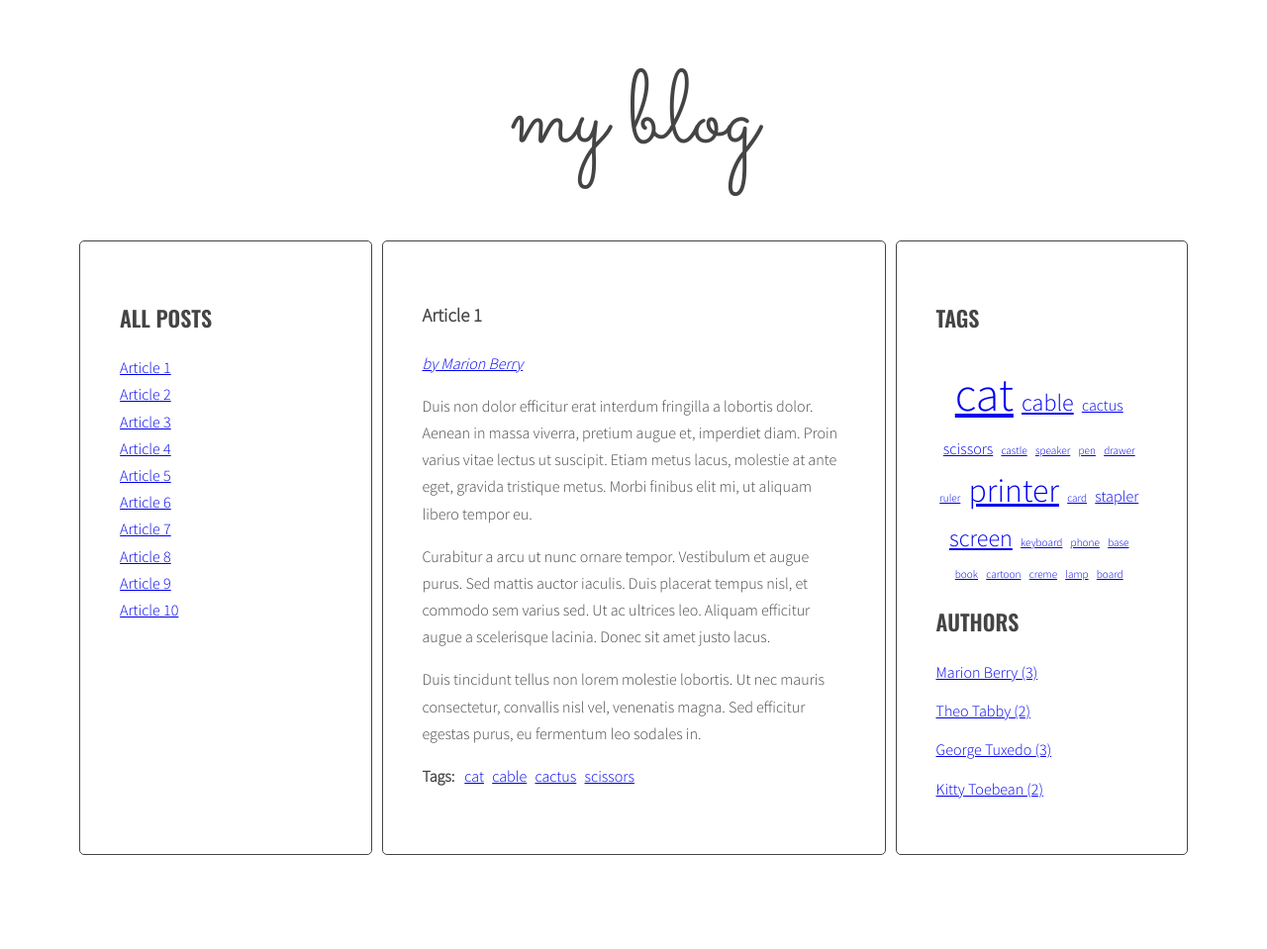
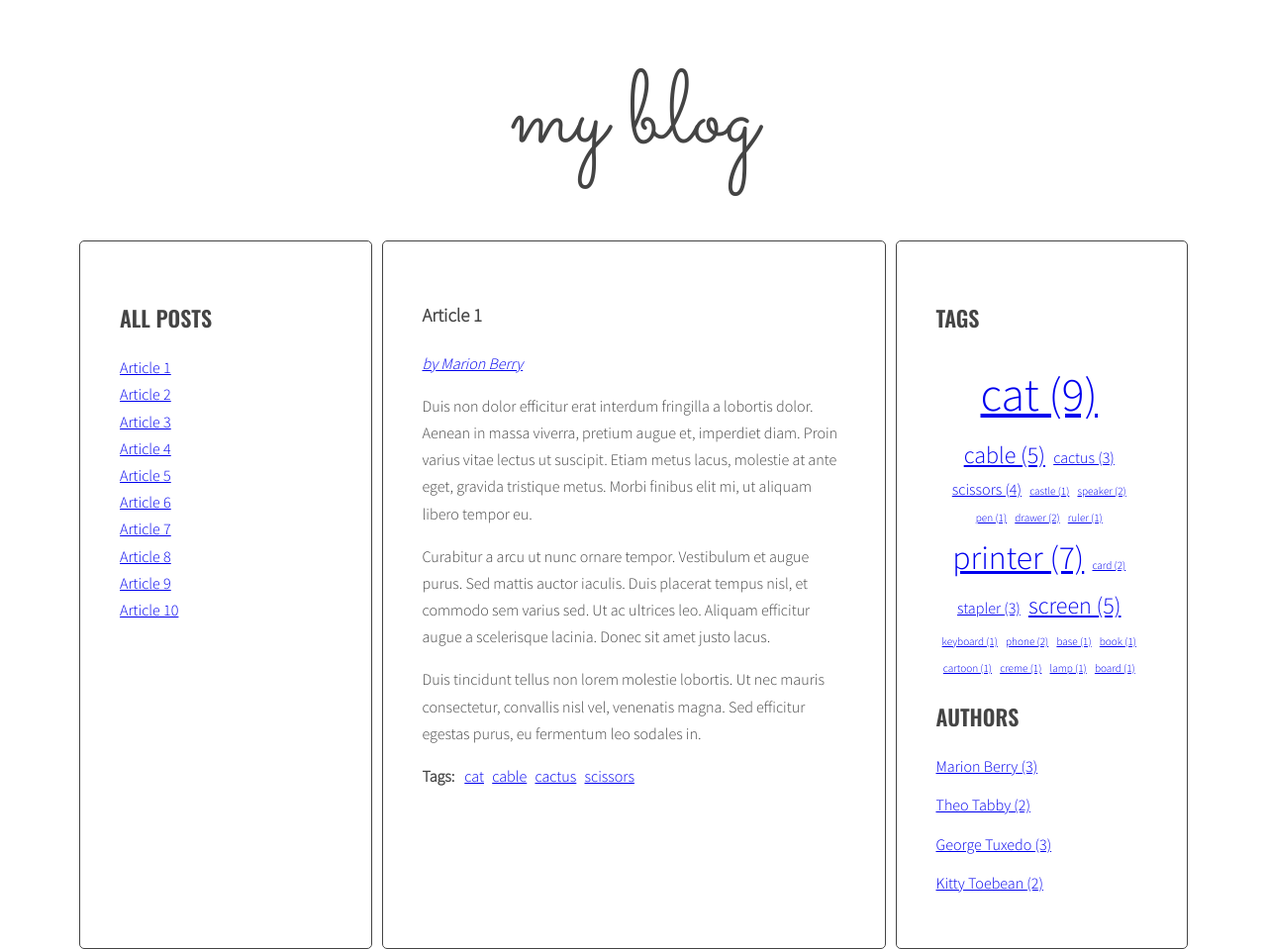
Before and after one commit to kraajaan/javascript-blog, a website: page index.html in a window 1280 px wide. Shown: the whole page at 99% size. Before the commit the page ends 872 px from the top, so only its background shows below. Drawn offline with nearby package versions, Linux system fonts and the light colour scheme.

Commit message:
Completion of submodule 7_4

```diff
--- a/index.html
+++ b/index.html
@@ -207,6 +207,15 @@
 	</script>
 
 	<script id="template-tag-cloud-link" type="text/x-handlebars-template">
+		{{#each tags}}
+		  <li><a class="{{ className }}" href="#tag-{{ tag }}">{{ tag }} ({{ count }}) </a></li>
+	  {{/each}}
+	</script>
+
+	<script id="template-author-bottom-link" type="text/x-handlebars-template">
+		{{#each authors}}
+		  <li><a href="#{{ href }}">{{ authorName }} ({{ count }}) </a></li>
+	  {{/each}}
 	</script>
 
 	<script src="https://cdnjs.cloudflare.com/ajax/libs/handlebars.js/4.1.0/handlebars.min.js"></script>
--- a/js/script.js
+++ b/js/script.js
@@ -6,7 +6,8 @@
     articleLink: Handlebars.compile(document.querySelector('#template-article-link').innerHTML),
     tagBottomLink: Handlebars.compile(document.querySelector('#template-tag-bottom-link').innerHTML),
     authorTopLink: Handlebars.compile(document.querySelector('#template-author-top-link').innerHTML),
-    tagCloudLink: Handlebars.compile(document.querySelector('#template-tag-cloud-link').innerHTML)
+    tagCloudLink: Handlebars.compile(document.querySelector('#template-tag-cloud-link').innerHTML),
+    authorBottomLink: Handlebars.compile(document.querySelector('#template-author-bottom-link').innerHTML),
 
   }
 
@@ -21,7 +22,8 @@
     optTagsListSelector = '.tags.list',
     optCloudClassCount = 5,
     optCloudClassPrefix = 'tag-size-',
-    optAuthorsListSelector = '.list.authors';
+    optAuthorsListSelector = '.list.authors',
+    optAuthorsClassPrefix = 'author-';
 
 
 
@@ -216,18 +218,26 @@
     //console.log('tagsParams:', tagsParams);
 
     /* [NEW] create variable for all links HTML code */
-    let allTagsHTML = '';
+    //let allTagsHTML = '';
+    const allTagsData = {tags: []};
 
     /* [NEW] START LOOP: for each tag in allTags: */
     for(let tag in allTags){
       /* [NEW] generate code of a link and add it to allTagsHTML */
       //allTagsHTML += '<li><a class="' + optCloudClassPrefix + calculateTagClass(allTags[tag], tagsParams) + '" href=#tag-' + tag + '">'+ tag + ' (' + allTags[tag] + ')</a></li> ';
-      allTagsHTML += '<li><a class="' + optCloudClassPrefix + calculateTagClass(allTags[tag], tagsParams) + '" href="#tag-' + tag + '">'+ tag + '</a></li> ';
+      //allTagsHTML += '<li><a class="' + optCloudClassPrefix + calculateTagClass(allTags[tag], tagsParams) + '" href="#tag-' + tag + '">'+ tag + '</a></li> ';
+      allTagsData.tags.push({
+        tag: tag,
+        count: allTags[tag],
+        className: optCloudClassPrefix + calculateTagClass(allTags[tag], tagsParams)
+      });
     }
     /* [NEW] END LOOP: for each tag in allTags: */
 
     /*[NEW] add HTML from allTagsHTML to tagList */
-    tagList.innerHTML = allTagsHTML;
+    //tagList.innerHTML = allTagsHTML;
+    tagList.innerHTML = templates.tagCloudLink(allTagsData);
+    //console.log('allTagsData: '+allTagsData);
 
   }
 
@@ -339,19 +349,25 @@
     const authorParams = calculateTagsParams(allAuthors);
 
     /* [NEW] create variable for all links HTML code */
-    let allAuthorsHTML = '';
+    //let allAuthorsHTML = '';
+    const allAuthorsData = {authors: []};
 
     /* [NEW] START LOOP: for each tag in allTags: */
     for(let author in allAuthors){
       /* [NEW] generate code of a link and add it to allTagsHTML */
-      allAuthorsHTML += '<li><a href="#author-' + author + '">'+ author + ' (' + allAuthors[author] +')</a></li> ';
+      //allAuthorsHTML += '<li><a href="#author-' + author + '">'+ author + ' (' + allAuthors[author] +')</a></li> ';
+      allAuthorsData.authors.push({
+        authorName: author,
+        count: allAuthors[author],
+        href: optAuthorsClassPrefix + author
+      });
+      console.log(allAuthorsData.authors.authorName);
     }
     /* [NEW] END LOOP: for each tag in allTags: */
 
     /*[NEW] add HTML from allTagsHTML to tagList */
-    authorList.innerHTML = allAuthorsHTML;
-
-
+    //authorList.innerHTML = allAuthorsHTML;
+    authorList.innerHTML = templates.authorBottomLink(allAuthorsData);
 
 
   }
```
